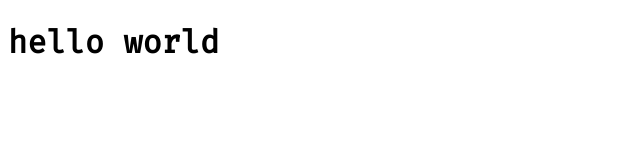
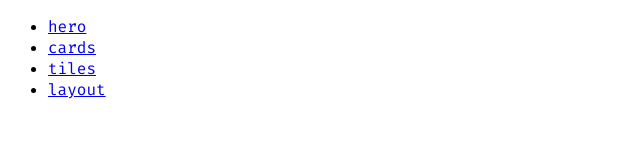
Before and after one commit to makdagist1/Grid-Projects, a plain HTML site: page index.html in a window 1280 px wide. Shown: the whole page, without its empty margins (0-640 px from the left). Drawn offline with Linux system fonts and the light colour scheme.

Commit message:
Navbar Project

```diff
--- a/index.html
+++ b/index.html
@@ -5,18 +5,35 @@
   <meta charset="UTF-8" />
   <meta name="viewport" content="width=device-width, initial-scale=1.0" />
   <meta http-equiv="X-UA-Compatible" content="ie=edge" />
-  <title>Document</title>
+  <title>Grid Mini Projects</title>
   <!-- google fonts -->
   <link href="https://fonts.googleapis.com/css?family=Fira+Code:300,400&display=swap" rel="stylesheet" />
   <!-- font awesome -->
-  <link rel="stylesheet" href="fontawesome-free-6.1.1-web/css/all.min.css">
-  <!-- styles css -->
-  <link rel=" stylesheet" href="styles.css" />
+  <link rel="stylesheet" href="fontawesome-free-6.1.1-web/css/all.min.css" />
+  <!-- styles  -->
+  <link rel="stylesheet" href="styles.css" />
 </head>
 
 <body>
-  <h1>hello world</h1>
-  <!-- <i class="fa fa-home"></i> -->
+  <nav class="main-navbar">
+    <ul>
+      <li>
+        <a href="hero.html">hero</a>
+      </li>
+      <li>
+        <a href="cards.html">cards</a>
+      </li>
+      <li>
+        <a href="tiles.html">tiles</a>
+      </li>
+      <li>
+        <a href="layout.html"> layout </a>
+      </li>
+    </ul>
+  </nav>
+  <!-- <a href="index.html" class="btn">
+     back to home
+    </a> -->
 </body>
 
 </html>
```
